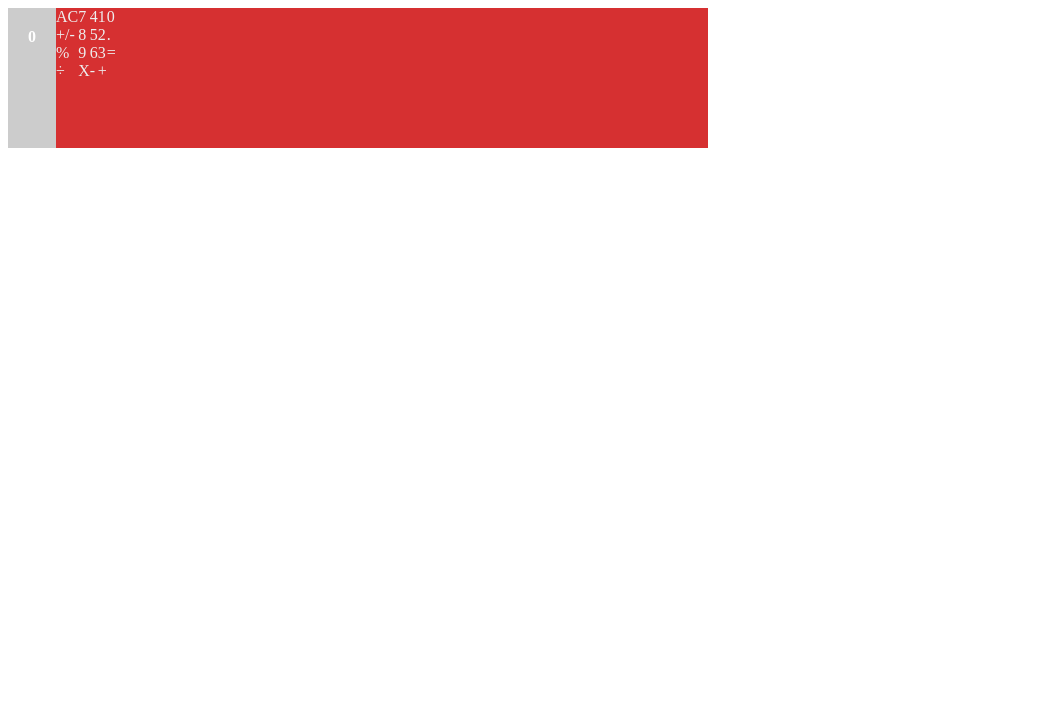
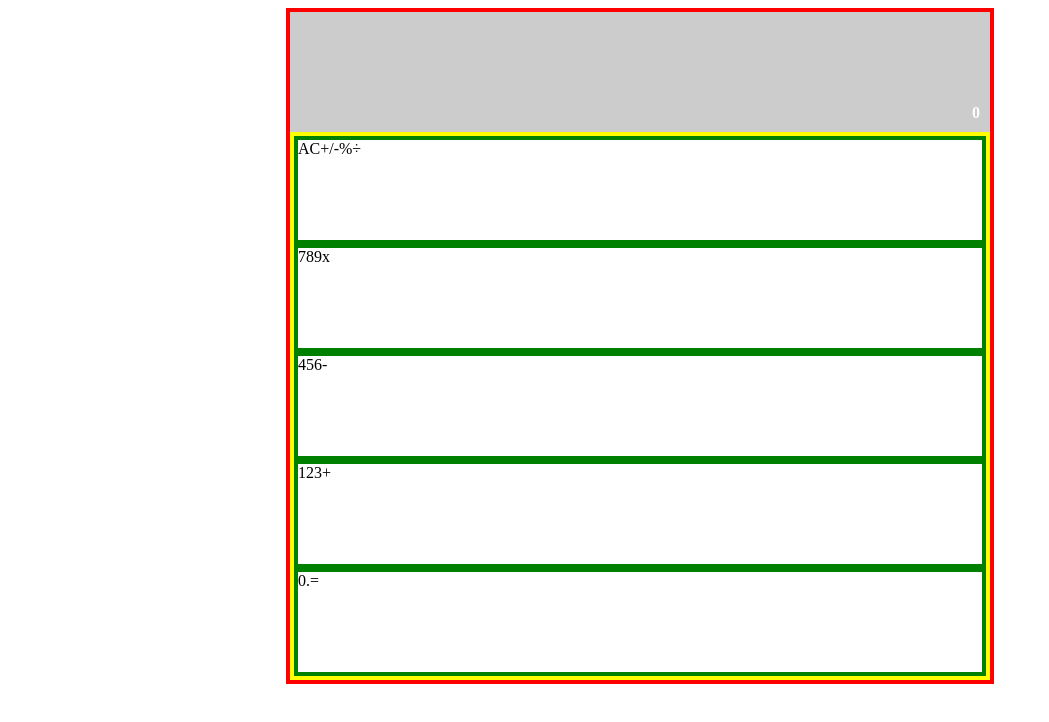
Before and after one commit to EricMbouwe/Calculator-React, a React (Create React App) app: page / in a window 1280 px wide. Shown: the top 722 px of the page, without its empty margins (0-1049 px from the left). Built offline with nearby package versions, Linux system fonts and the light colour scheme.

Commit message:
displayed horizontally group of buttons

```diff
--- a/src/App.css
+++ b/src/App.css
@@ -1,5 +1,12 @@
+body {
+  display: flex;
+  justify-content: center;
+  align-items: center;
+}
+
 .App {
   display: flex;
+  flex-direction: column;
   width: 700px;
-  background-color: #d63031;
+  border: 4px solid red;
 }
--- a/src/components/ButtonPanel.js
+++ b/src/components/ButtonPanel.js
@@ -3,32 +3,32 @@ import Button from "./Button";
 
 export default function ButtonPanel() {
   return (
-    <div style={styles}>
-      <div className="Group-1">
+    <div style={Panelstyles}>
+      <div style={groupStyle} className="Group-1">
         <Button name="AC" />
         <Button name="+/-" />
         <Button name="%" />
         <Button name="÷" />
       </div>
-      <div className="Group-2">
+      <div style={groupStyle} className="Group-2">
         <Button name="7" />
         <Button name="8" />
         <Button name="9" />
-        <Button name="X" />
+        <Button name="x" />
       </div>
-      <div className="Group-3">
+      <div style={groupStyle} className="Group-3">
         <Button name="4" />
         <Button name="5" />
         <Button name="6" />
         <Button name="-" />
       </div>
-      <div className="Group-4">
+      <div style={groupStyle} className="Group-4">
         <Button name="1" />
         <Button name="2" />
         <Button name="3" />
         <Button name="+" />
       </div>
-      <div className="Group-5">
+      <div style={groupStyle} className="Group-5">
         <Button name="0" />
         <Button name="." />
         <Button name="=" />
@@ -37,7 +37,15 @@ export default function ButtonPanel() {
   );
 }
 
-const styles = {
+const Panelstyles = {
   display: "flex",
-  color: "#eee",
+  border: "4px solid yellow",
+  flexWrap: "wrap"
 };
+
+const groupStyle = {
+  display: "flex",
+  width: "100%",
+  height: 100,
+  border: "4px solid green"
+}
--- a/src/components/Display.js
+++ b/src/components/Display.js
@@ -16,11 +16,12 @@ Display.propTypes = {
 const styles = {
   display: "flex",
   color: "#fff",
+  justifyContent: "flex-end",
+  alignItems: "flex-end",
   fontWeight: "bold",
-  textAlign: "right",
-  padding: 20,
+  padding: 10,
   backgroundColor: "#ccc",
-  height: 100
-}
+  height: 100,
+};
 
 /**{{color: "#eee"}} */
```
